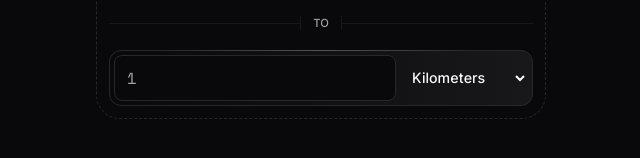
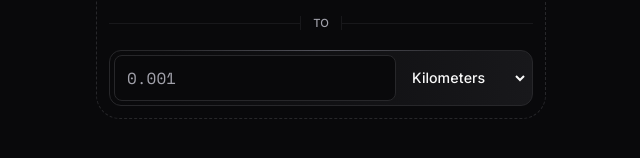
Before and after one commit to remvze/converto, an Astro site: page / in a window 1280 px wide. Shown: the part 162-320 px from the top of the page, 319-959 px from the left. Built offline with nearby package versions, Linux system fonts and the light colour scheme; Astro itself is replaced by a stand-in of ours.

Commit message:
fix: convert on mount

```diff
--- a/src/components/app/app.tsx
+++ b/src/components/app/app.tsx
@@ -1,4 +1,4 @@
-import { useState } from 'react';
+import { useState, useEffect } from 'react';
 
 import { Container } from '../container';
 
@@ -49,6 +49,10 @@
     setValue2(convert(value1, defaultUnit1, defaultUnit2, newCategory));
   };
 
+  useEffect(() => {
+    setValue2(convert(value1, unit1, unit2, category));
+  }, [category, unit1, unit2]);
+
   return (
     <Container>
       <form className={styles.form} onSubmit={e => e.preventDefault()}>
```
